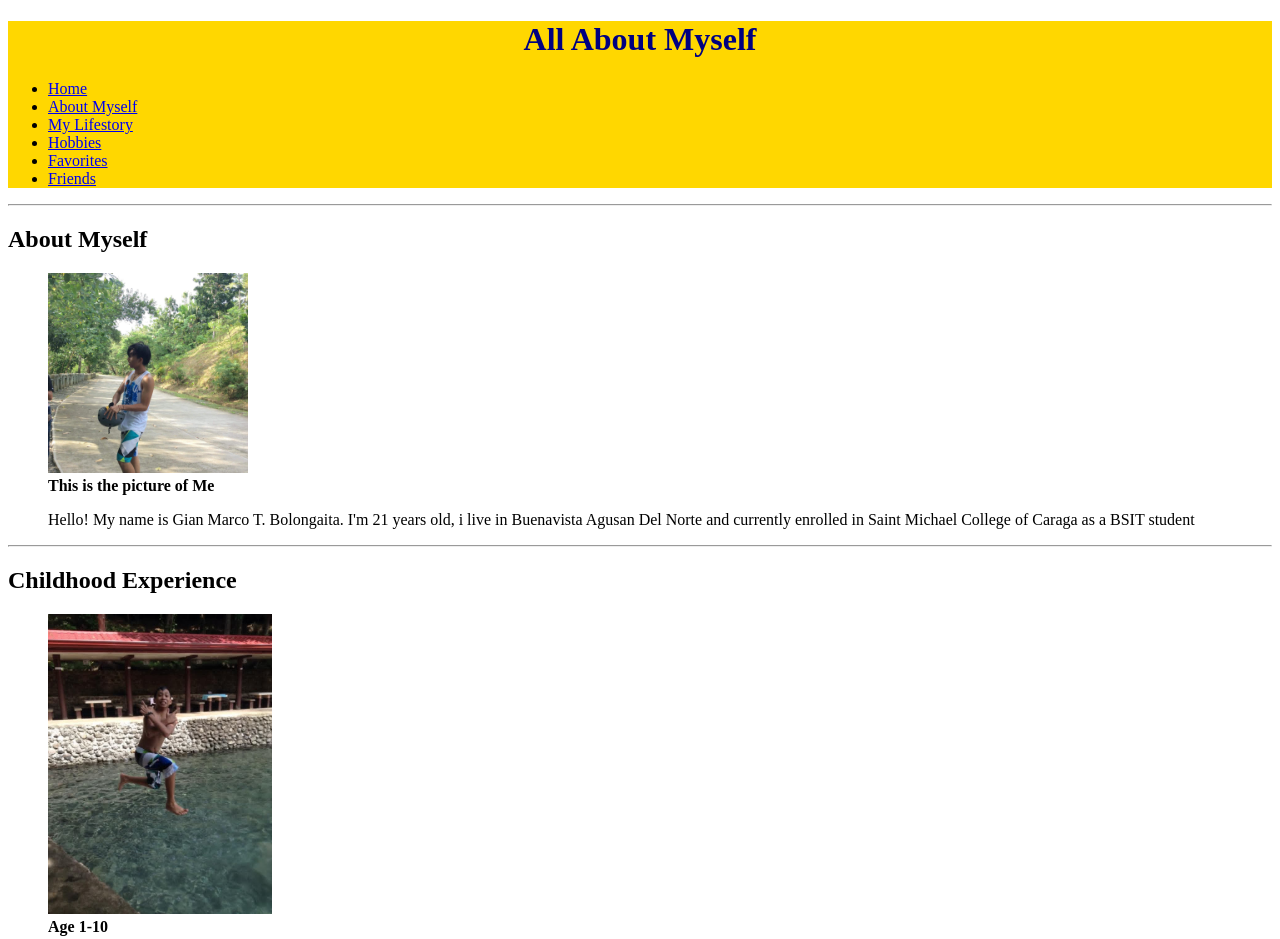
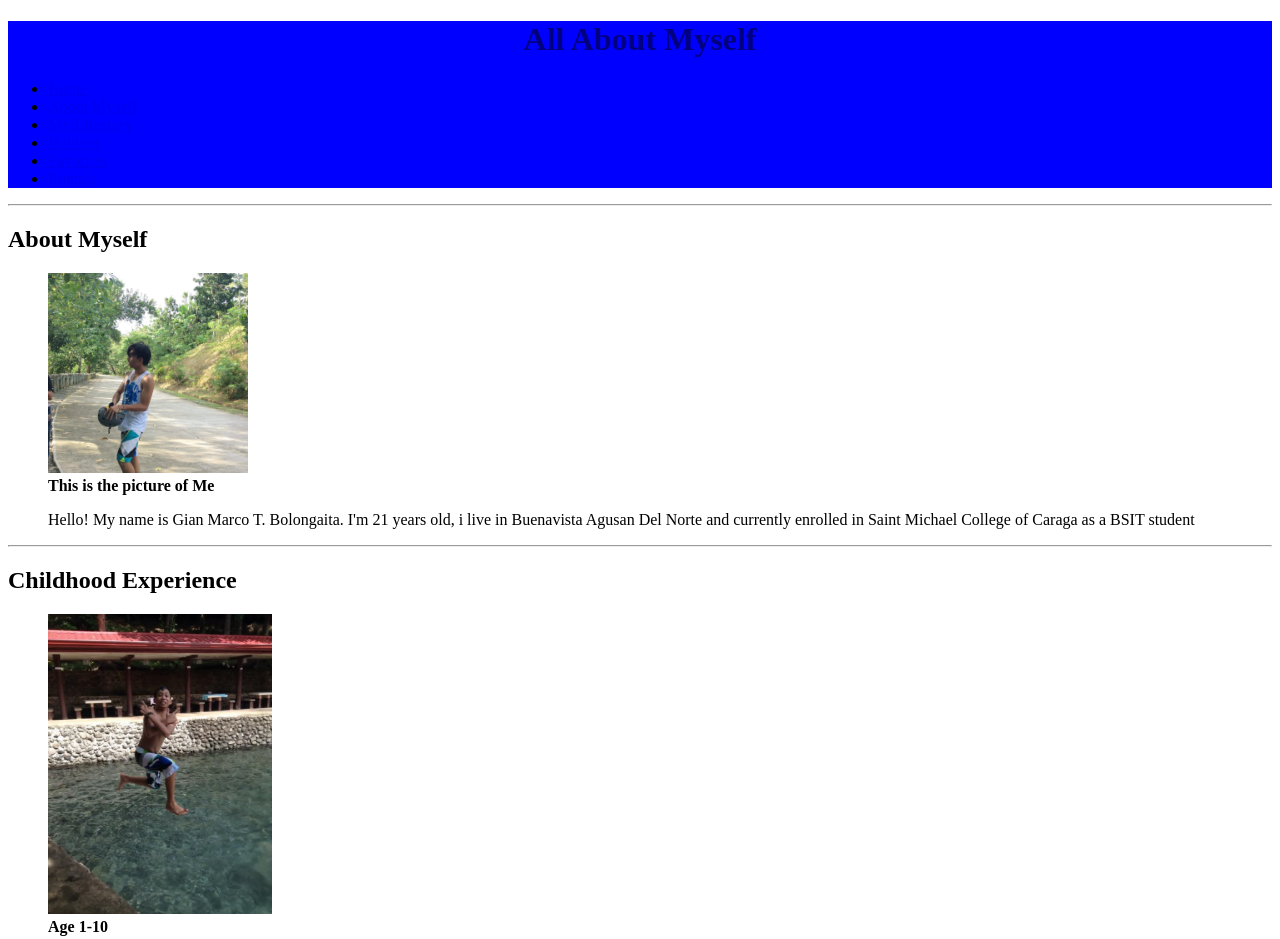
Before and after one commit to marc0-gian/About-Myself, a plain HTML site: page index.html in a window 1280 px wide. Shown: the top 939 px of the page. Drawn offline with Linux system fonts and the light colour scheme.

Commit message:
Update index.html

```diff
--- a/index.html
+++ b/index.html
@@ -6,7 +6,7 @@
     <title>My Online Store</title>
 </head>
 <body>
-    <header style="background-color: gold">
+    <header style="background-color: blue">
 
         <h1 style="text-align: center; color: navy;">All About Myself</h1>
 
```
